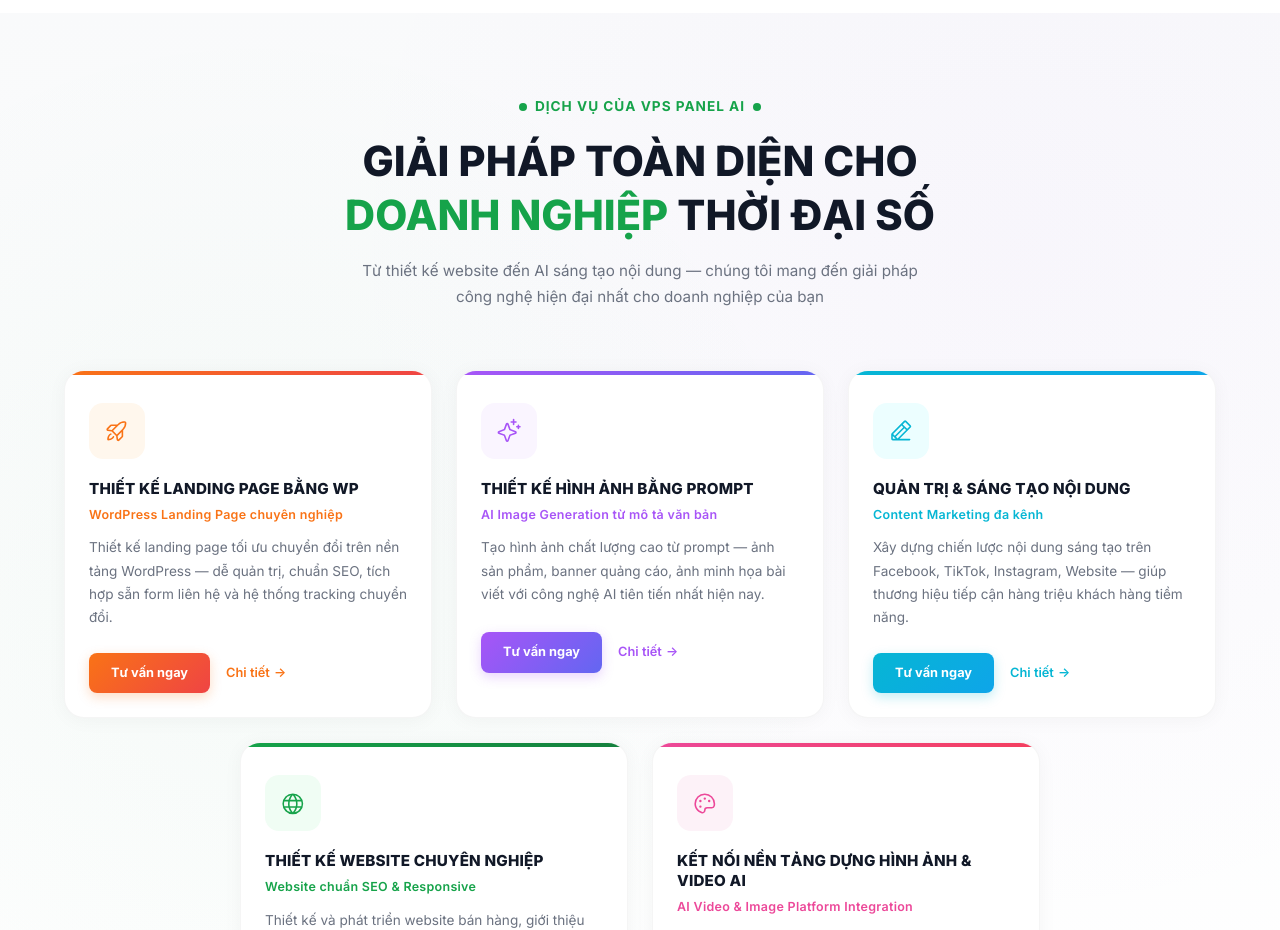
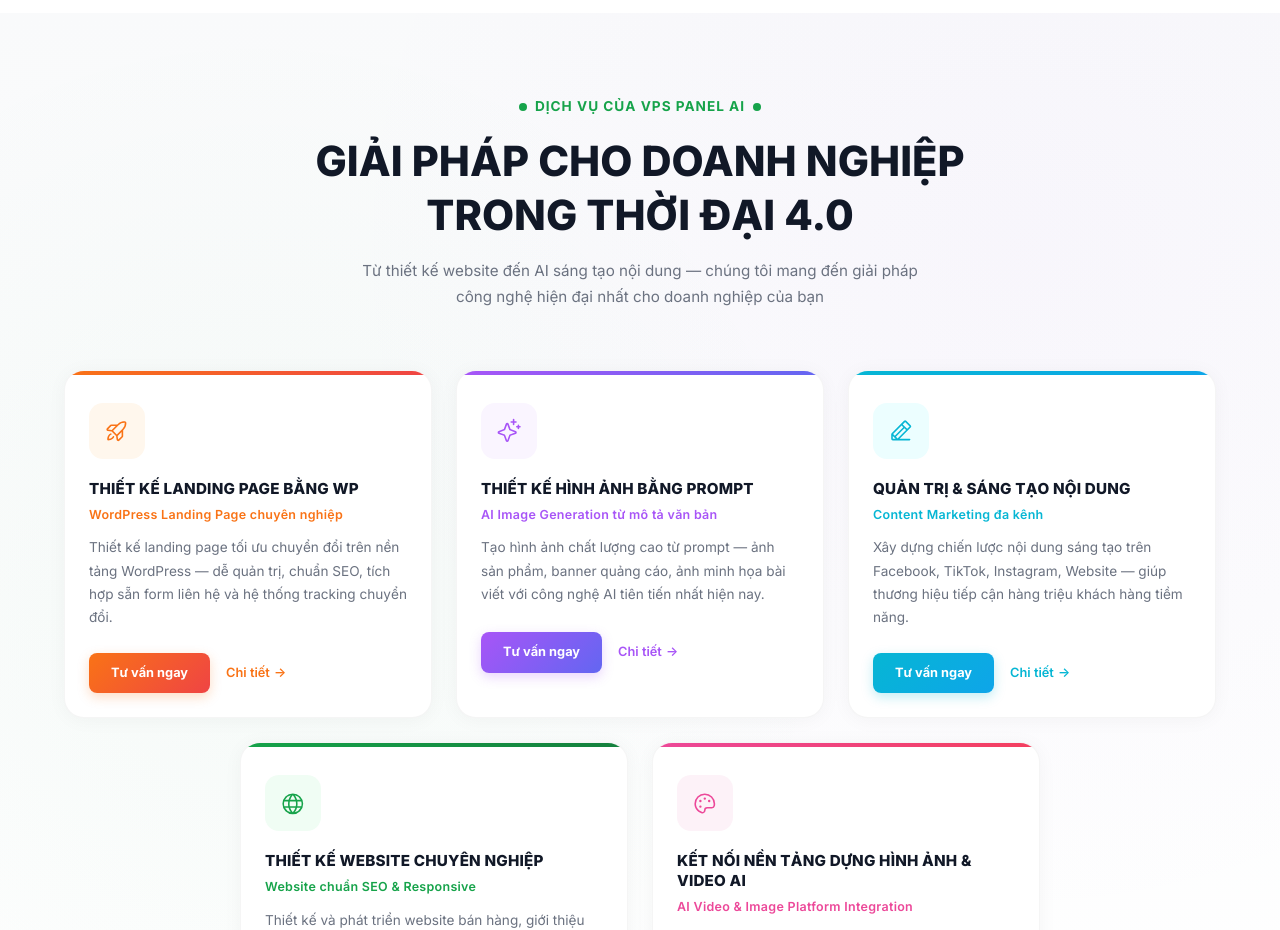
Before and after one commit to nguyenlehai-dev/hybrid-saas, a Next.js app in the folder frontend/: page / in a window 1280 px wide. Shown: the part 1720-2650 px from the top of the page. Built offline with nearby package versions, Linux system fonts and the light colour scheme.

Commit message:
fix: đổi lại tiêu đề Dịch vụ về GIẢI PHÁP CHO DOANH NGHIỆP TRONG THỜI ĐẠI 4.0

```diff
--- a/frontend/src/components/landing/SolutionsSection.tsx
+++ b/frontend/src/components/landing/SolutionsSection.tsx
@@ -95,8 +95,8 @@ export default function SolutionsSection() {
             fontSize: "clamp(1.8rem, 3.5vw, 2.6rem)", fontWeight: 800,
             color: "#111827", lineHeight: 1.3,
           }}>
-            GIẢI PHÁP TOÀN DIỆN CHO<br />
-            <span style={{ color: "#16a34a" }}>DOANH NGHIỆP</span> THỜI ĐẠI SỐ
+            GIẢI PHÁP CHO DOANH NGHIỆP<br />
+            TRONG THỜI ĐẠI 4.0
           </h2>
           <p style={{
             color: "#6b7280", fontSize: "0.95rem", maxWidth: 560,
```
